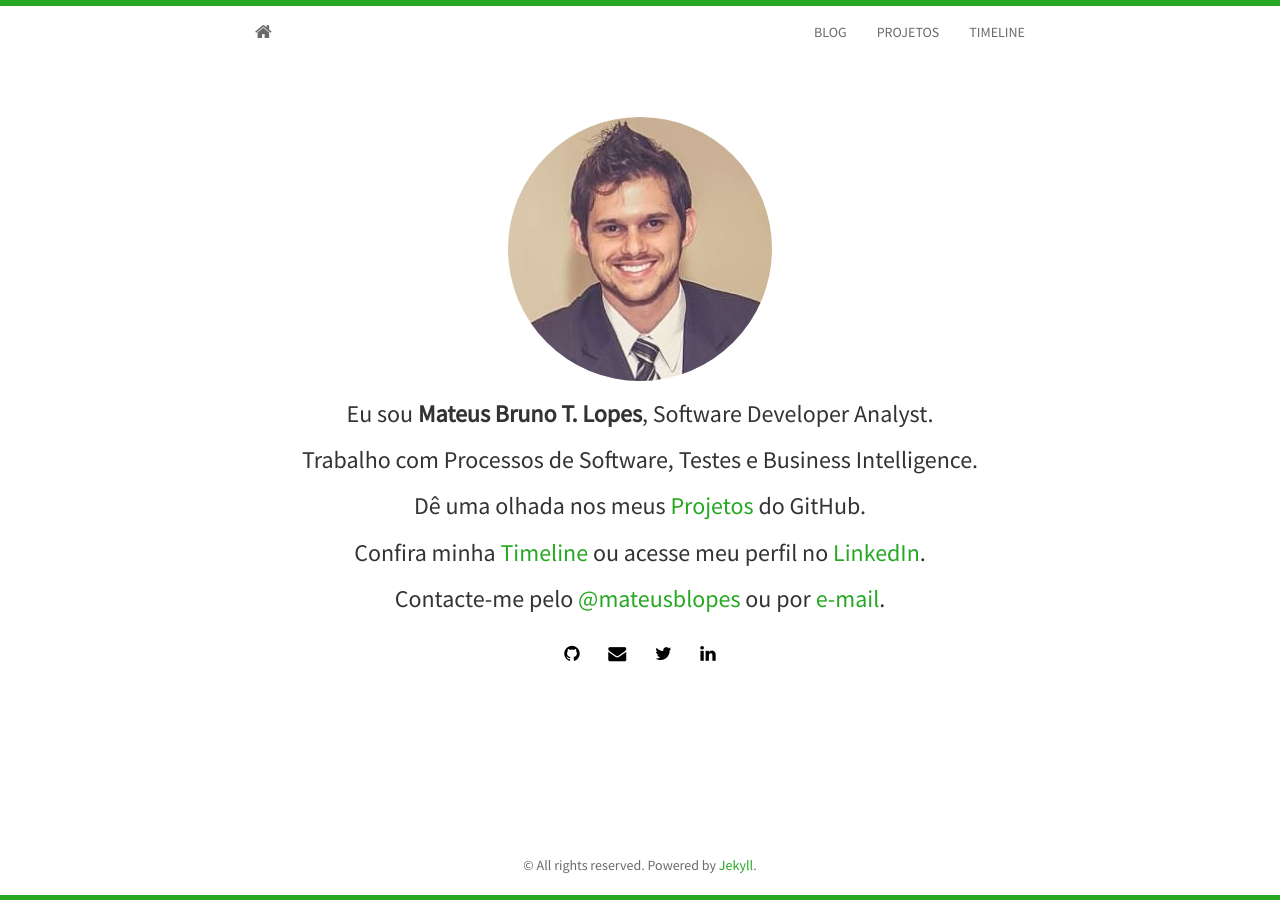
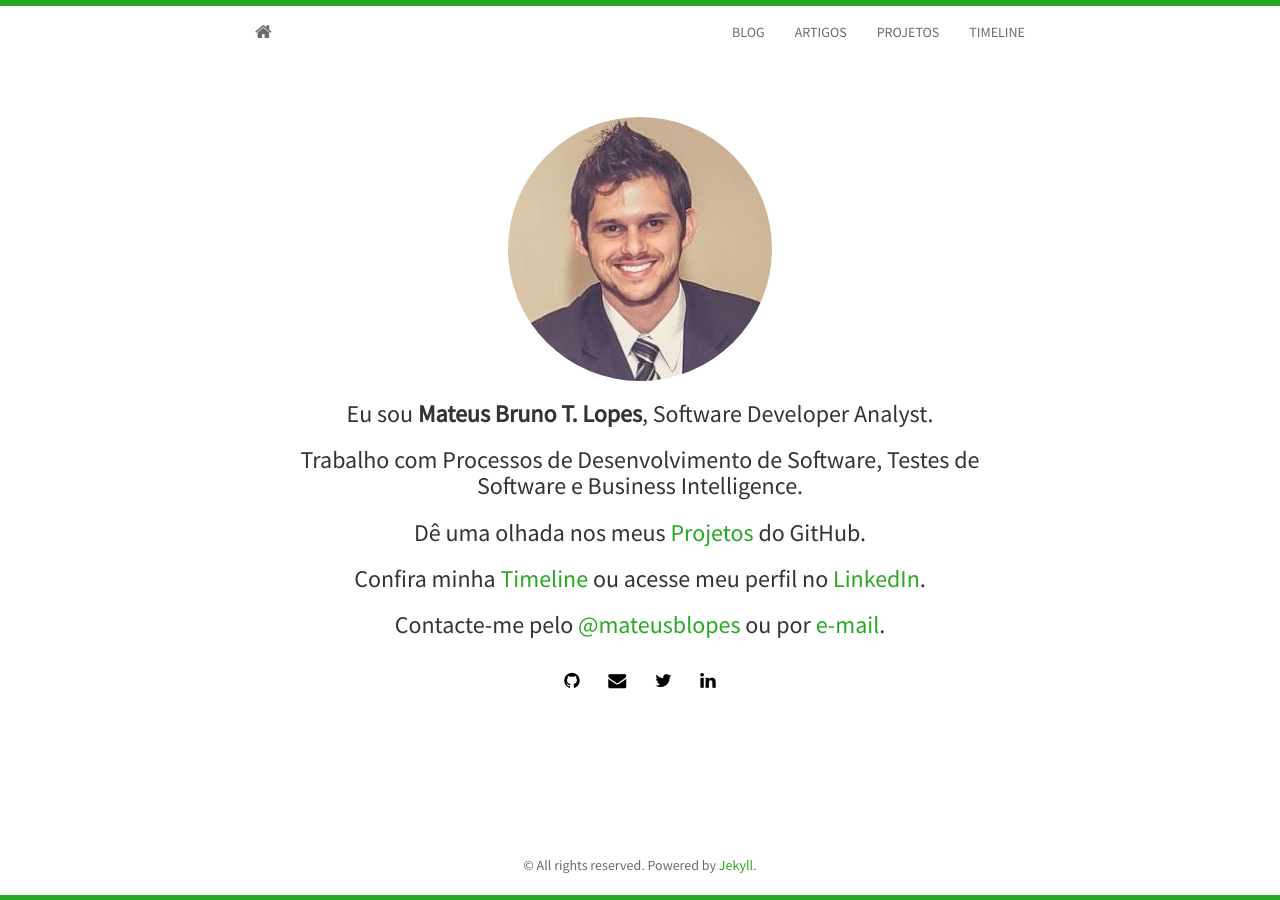
Before and after one commit to mateusbtlopes/mateusbtlopes.github.io, a Jekyll site: the page built from index.html, in a window 1280 px wide. Built offline with Jekyll 4.4.1, drawn with Linux system fonts in a browser that asks for light colours; nearby versions of some CDN libraries; Markdown is read by kramdown in place of the engine named in the settings; the list of posts is cut into pages by our own code.

Commit message:
- Inclusão da página de artigos;

```diff
--- a/_includes/header.html
+++ b/_includes/header.html
@@ -6,6 +6,7 @@
     <div id="navbar">
       <ul class="nav navbar-nav navbar-right">
         <li><a href="{{ site.baseurl }}blog.html">BLOG</a></li>
+		<li><a href="{{ site.baseurl }}articles.html">ARTIGOS</a></li>
 		<li><a href="{{ site.baseurl }}projects.html">PROJETOS</a></li>
         <li><a href="{{ site.baseurl }}timeline.html">TIMELINE</a></li>
       </ul>
--- /dev/null
+++ b/articles.html
@@ -0,0 +1,6 @@
+---
+layout: layout
+title: Articles - Mateus Bruno T. Lopes
+---
+
+{% include articles.html %}
--- a/index.html
+++ b/index.html
@@ -8,7 +8,7 @@
 		<img class="img-circle" src="{{ site.baseurl }}static/img/{{ site.avatar }}" alt="Responsive image">
 	  </div>
 	  <h3>Eu sou <strong>{{ site.author }}</strong>, Software Developer Analyst.</h3>
-	  <h3>Trabalho com Processos de Software, Testes e Business Intelligence.</h3>
+	  <h3>Trabalho com Processos de Desenvolvimento de Software, Testes de Software e Business Intelligence.</h3>
 	  <h3>Dê uma olhada nos meus <a href="{{ site.baseurl }}projects.html"> Projetos</a> do GitHub.</h3>
 	  <h3>Confira minha <a href="{{ site.baseurl }}timeline.html">Timeline</a> ou acesse meu perfil no <a href="https://br.linkedin.com/in/mateusblopes" target="_blank">LinkedIn</a>.</h3>
 	  <h3>Contacte-me pelo <a href="http://twitter.com/{{ site.twitter }}" target="_blank">@{{ site.twitter }}</a> ou por <a href="mailto:{{ site.email }}">e-mail</a>.</h3>
```
Also changed, not shown: _includes/articles.html (added, +23 -0 lines).
